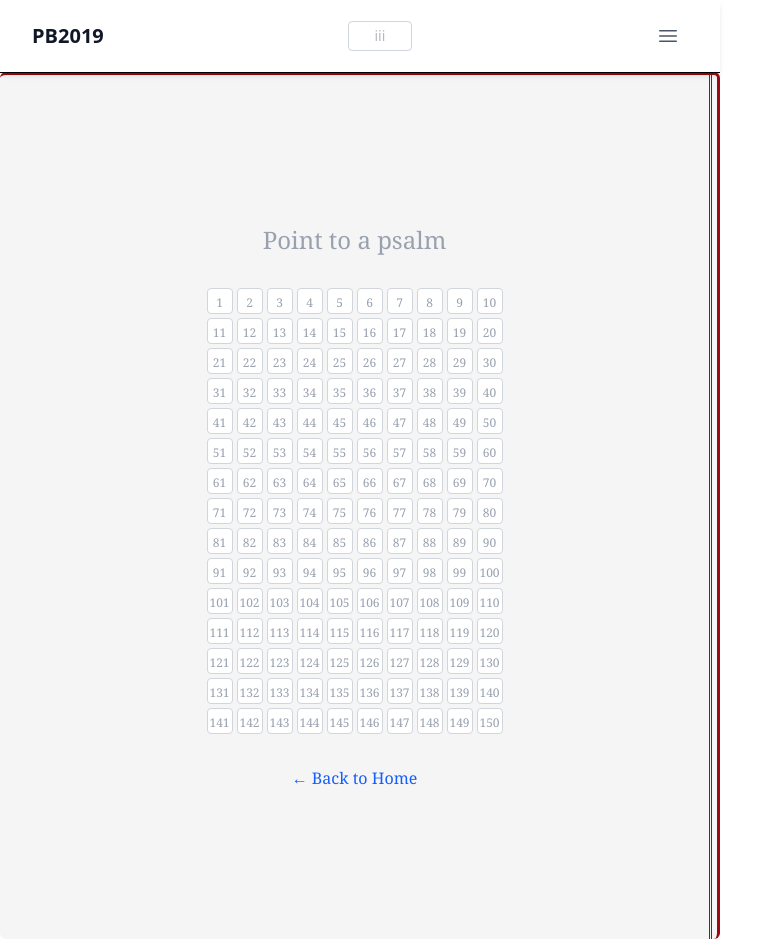
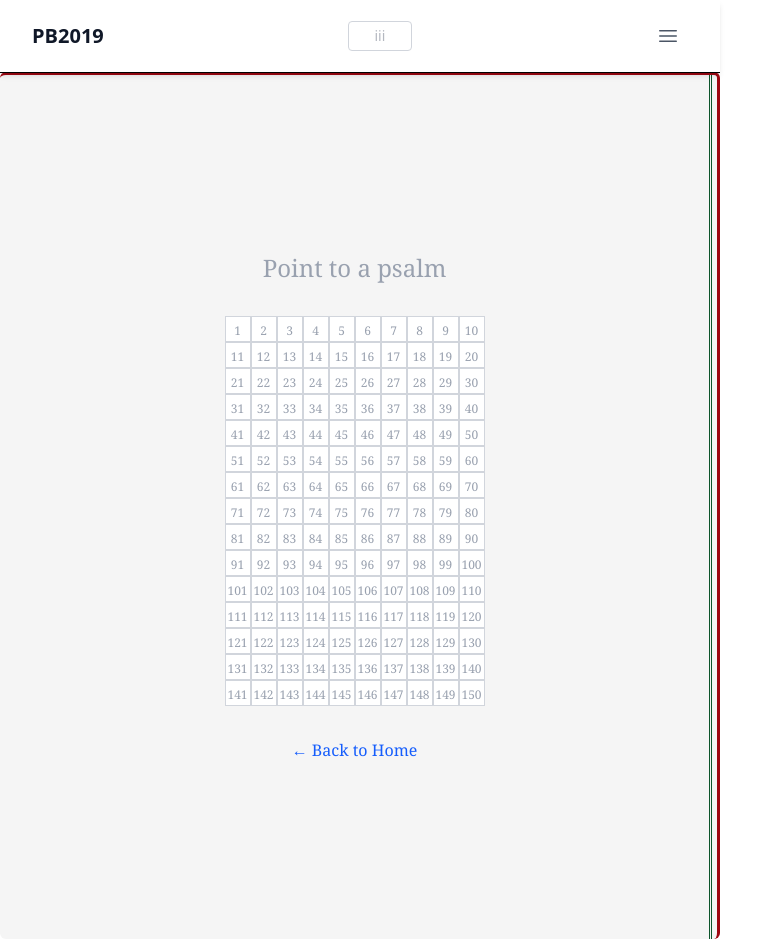
Before and after one commit to frpaulas/pb2019, a SvelteKit app: page /psalter in a window 1280 px wide. Shown: the whole page, without its empty margins (0-783 px from the left). Built offline with nearby package versions, Linux system fonts and the light colour scheme.

Commit message:
Remove gap between grid cells to prevent flashing
- Removed gap-1 class from grid
- Removed rounded class from cells
- No gaps means continuous hover area
- Eliminates flashing when moving between cells

```diff
--- a/src/routes/psalter/+page.svelte
+++ b/src/routes/psalter/+page.svelte
@@ -53,11 +53,11 @@
 	</div>
 
 	<!-- Grid Navigator -->
-	<div class="grid gap-1" style="grid-template-columns: repeat({COLS}, minmax(0, 1fr));">
+	<div class="grid" style="grid-template-columns: repeat({COLS}, minmax(0, 1fr));">
 		{#each Array(ROWS * COLS) as _, index}
 			{@const psalmNumber = index + 1}
 			<button
-				class="aspect-square rounded border border-gray-300 bg-white transition-colors hover:bg-blue-50 active:bg-blue-100 {hoveredPsalm ===
+				class="aspect-square border border-gray-300 bg-white transition-colors hover:bg-blue-50 active:bg-blue-100 {hoveredPsalm ===
 				psalmNumber
 					? 'border-blue-500 bg-blue-100'
 					: ''}"
```
